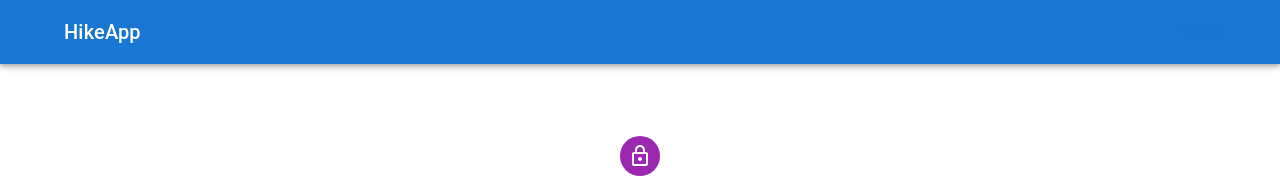
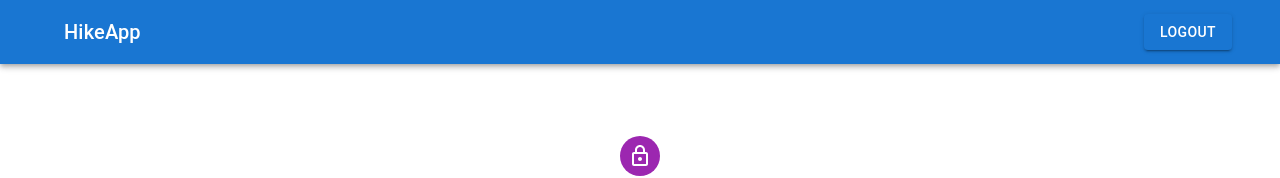
Before and after one commit to austinmprince/hike_app, a React (Create React App) app in the folder client/: page /signup in a window 1280 px wide. Shown: the top 178 px of the page. Built offline with nearby package versions, Linux system fonts and the light colour scheme.

Commit message:
updating gitignore file and fixing login / logout button styling

```diff
--- a/client/src/App.js
+++ b/client/src/App.js
@@ -1,7 +1,7 @@
 import logo from './logo.svg';
 import Button from '@mui/material/Button';
 import Box from '@mui/material/Box';
-import { AppBar, IconButton, Toolbar, Typography } from '@mui/material';
+import { AppBar, CssBaseline, IconButton, Toolbar, Typography } from '@mui/material';
 import Container from '@mui/material/Container';
 import Navigation from './components/Navigation'
 import { BrowserRouter } from "react-router-dom";
@@ -10,7 +10,7 @@ import { createTheme, ThemeProvider } from "@mui/material/styles";
 import Signup from './pages/Signup';
 
 
-var testProps = { user: 'userName', isShowing: true };
+var testProps = { user: 'userName', isShowing: false };
 
 const theme = createTheme({
   palette: {
@@ -21,7 +21,9 @@ const theme = createTheme({
 function App() {
   //console.log(testProps.user);
   return (
+
     <ThemeProvider theme={theme}>
+      <CssBaseline/>
       <BrowserRouter>
     <Navigation props={testProps}/>
     <div>
--- a/client/src/components/Navigation.js
+++ b/client/src/components/Navigation.js
@@ -27,13 +27,13 @@ const Navigation = (props) => {
         <Box sx={{ marginLeft: "auto", display: "flex", alignItems: "center"}}>
           { props.props.isShowing ?
           <Link to="/login" style={{ textDecoration: "none"}}>
-          <Button sx={{bgColor:'background.paper'}}>
+          <Button variant="contained" color="primary">
           Login
         </Button>
           </Link>
           :
           <Link to="/logout" style={{ textDecoration: "none"}}>
-          <Button sx={{bgColor:'background.paper'}}>
+          <Button variant="contained" color="primary">
           Logout
         </Button>
           </Link>
```
Also changed, not shown: 1 other file (tests, documents, lock files or other folders).
